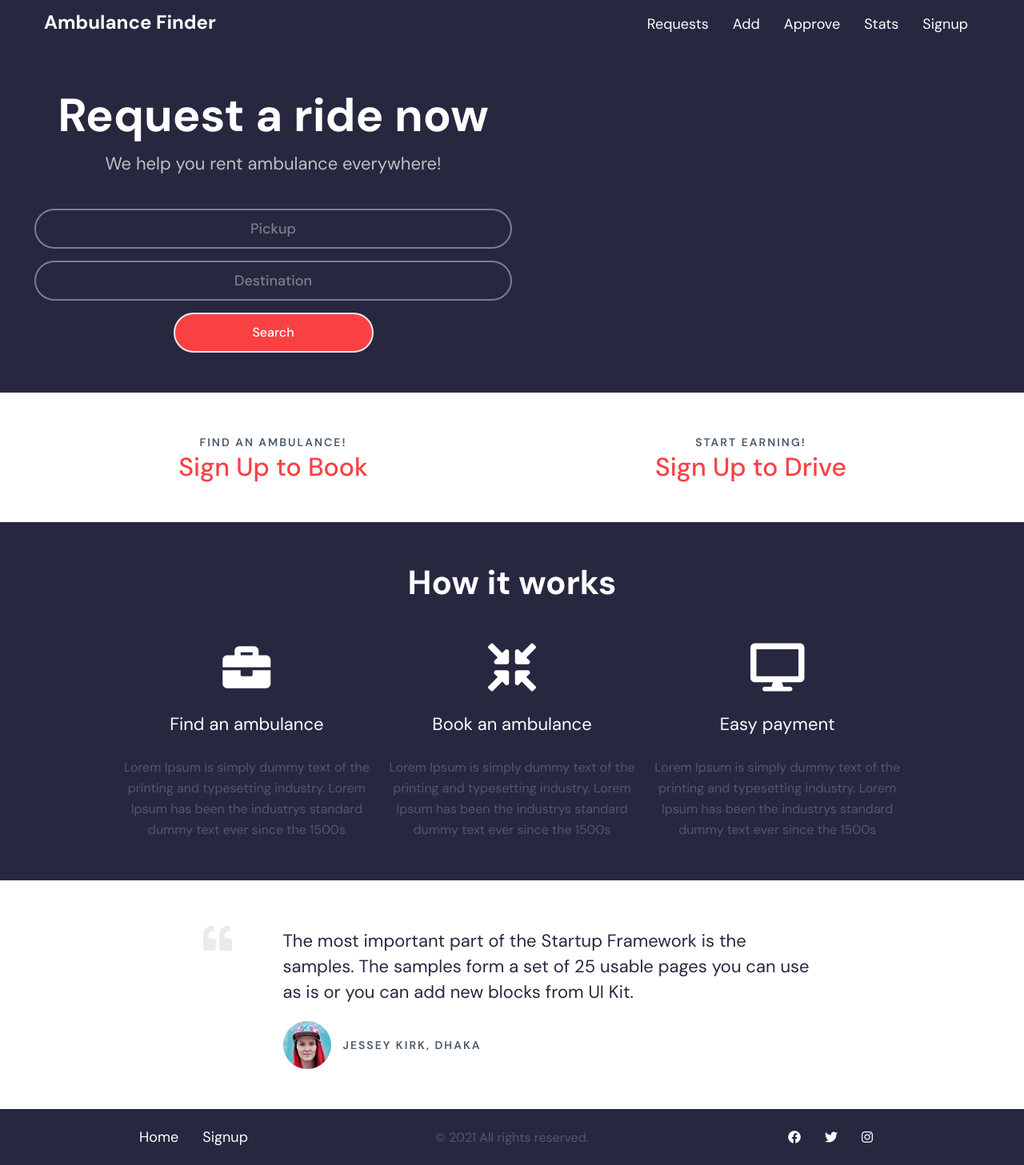
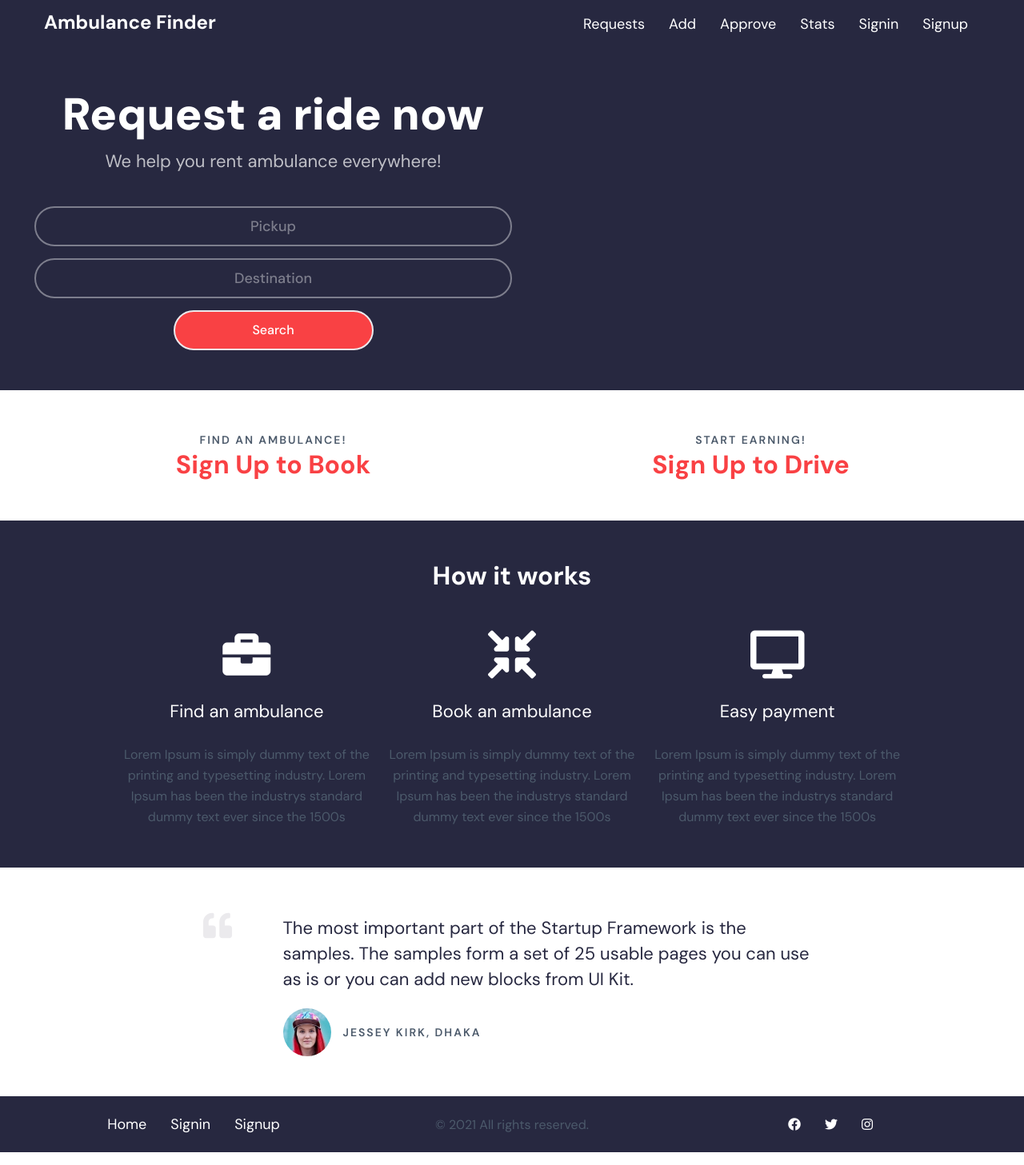
Before and after one commit to rraaffiii/AmbulanceFinder, a React (Create React App) app: page / in a window 1280 px wide. Shown: the whole page at 80% size. Built offline with nearby package versions, Linux system fonts and the light colour scheme.

Commit message:
Fixed UI issues

```diff
--- a/src/components/PageTitle.jsx
+++ b/src/components/PageTitle.jsx
@@ -3,7 +3,7 @@ import React from 'react'
 const PageTitle = ({ title }) => {
   return (
     <>
-      <div className='text-center pb-40'>
+      <div className='pb-40'>
         <h2>{title}</h2>
       </div>
     </>
--- a/src/components/SubHeadingTitle.jsx
+++ b/src/components/SubHeadingTitle.jsx
@@ -9,7 +9,7 @@ const SubHeadingTitle = ({ subheading, heading, size, to }) => {
           {subheading}
         </div>
         <Link to={to}>
-          <span className={`color-red ${size}`}>{heading}</span>
+          <span className={`color-red fw-bold ${size}`}>{heading}</span>
         </Link>
       </div>
     </>
--- a/src/containers/Footer.jsx
+++ b/src/containers/Footer.jsx
@@ -1,5 +1,5 @@
 import React from 'react'
-import { NavLink } from 'react-router-dom'
+import { Link } from 'react-router-dom'
 import SocialLink from '../components/SocialLink'
 
 const Footer = () => {
@@ -9,20 +9,27 @@ const Footer = () => {
         <div className='container px-xl-0'>
           <div className='row justify-content-between align-items-center lh-40 links'>
             <div className='col-lg-4 col-sm-6 text-sm-right text-lg-left order-1 order-lg-0'>
-              <NavLink
+              <Link
                 to='/'
                 className='link color-white f-18 mx-15'
                 activeClassName='action-2'
               >
                 Home
-              </NavLink>
-              <NavLink
+              </Link>
+              <Link
+                to='/signin'
+                className='link color-white f-18 mx-15'
+                activeClassName='action-2'
+              >
+                Signin
+              </Link>
+              <Link
                 to='/signup'
                 className='link color-white f-18 mx-15'
                 activeClassName='action-2'
               >
                 Signup
-              </NavLink>
+              </Link>
             </div>
             <div className='mb-10 mb-lg-0 col-lg-auto order-0'>
               <div className='color-heading text-adaptive'>
--- a/src/containers/Header.jsx
+++ b/src/containers/Header.jsx
@@ -45,37 +45,50 @@ const Header = () => {
               </div>
               <div className='col-md-6 d-flex justify-content-end align-items-center'>
                 <NavLink
+                  exact
                   to='/booking-request'
                   className='link color-white f-18 mx-15'
-                  activeClassName='action-2'
+                  activeClassName='active'
                 >
                   Requests
                 </NavLink>
                 <NavLink
+                  exact
                   to='/vehicle-add'
                   className='link color-white f-18 mx-15'
-                  activeClassName='action-2'
+                  activeClassName='active'
                 >
                   Add
                 </NavLink>
                 <NavLink
+                  exact
                   to='/approve-driver'
                   className='link color-white f-18 mx-15'
-                  activeClassName='action-2'
+                  activeClassName='active'
                 >
                   Approve
                 </NavLink>
                 <NavLink
+                  exact
                   to='/stats'
                   className='link color-white f-18 mx-15'
-                  activeClassName='action-2'
+                  activeClassName='active'
                 >
                   Stats
                 </NavLink>
                 <NavLink
+                  exact
+                  to='/signin'
+                  className='link color-white f-18 mx-15'
+                  activeClassName='active'
+                >
+                  Signin
+                </NavLink>
+                <NavLink
+                  exact
                   to='/signup'
                   className='link color-white f-18 mx-15'
-                  activeClassName='action-2'
+                  activeClassName='active'
                 >
                   Signup
                 </NavLink>
--- a/src/containers/Home.jsx
+++ b/src/containers/Home.jsx
@@ -23,7 +23,7 @@ const Home = () => {
     <>
       <Section className='bg-dark content_1' align='left'>
         <div className='col-lg-6'>
-          <h1 className='color-white text-center'>Request a ride now</h1>
+          <h1 className='color-white text-center big'>Request a ride now</h1>
           <div className='mw-620 mx-auto mt-10  mb-40 f-22 color-white op-7 text-center text-adaptive'>
             We help you rent ambulance everywhere!
           </div>
@@ -58,7 +58,7 @@ const Home = () => {
       {/* Feature */}
       <Section className='bg-dark feature_1' align='center'>
         <div className='col-xl-10 color-white text-center'>
-          <h2 className='mb-45 small'>How it works</h2>
+          <h2 className='mb-45'>How it works</h2>
           <div className='row justify-content-center'>
             <LogoParagraph
               logo='briefcase'
--- a/src/containers/Signup.jsx
+++ b/src/containers/Signup.jsx
@@ -58,13 +58,13 @@ const Signup = () => {
           <SubHeadingTitle
             subheading='Find an Ambulance!'
             heading='Sign Up to Book'
-            size='h2 big'
+            size='h1 big'
             to='/signup?u=client'
           />
           <SubHeadingTitle
             subheading='Start Earning!'
             heading='Sign Up to Drive'
-            size='h2 big'
+            size='h1 big'
             to='/signup?u=driver'
           />
         </Section>
--- a/src/styles/main.css
+++ b/src/styles/main.css
@@ -121,30 +121,15 @@ h6 {
   font-weight: 700;
   font-family: DM Sans, Helvetica, Arial, sans-serif;
 }
-
-h1 {
-  font-size: 58px;
-  line-height: 70px;
-}
 h1.big,
 .h1.big {
-  font-size: 72px;
-  line-height: 86px;
+  font-size: 3.5rem;
   font-weight: 900;
 }
 h2.big,
 .h2.big {
-  font-size: 52px;
-  line-height: 86px;
+  font-size: 2.5rem;
   font-weight: 900;
-}
-h1.small,
-.h1.small,
-h2.small,
-.h2.small {
-  font-size: 42px;
-  line-height: 52px;
-  font-weight: 700;
 }
 
 b,
@@ -936,6 +921,12 @@ body {
 }
 
 /* others */
+.active {
+  background-color: #f94144;
+  color: #ffffff;
+  border-radius: 50px;
+  padding: 5px 15px;
+}
 .input {
   border-radius: 30px !important;
 }
```
Also changed, not shown: 1 other file (tests, documents, lock files or other folders).
